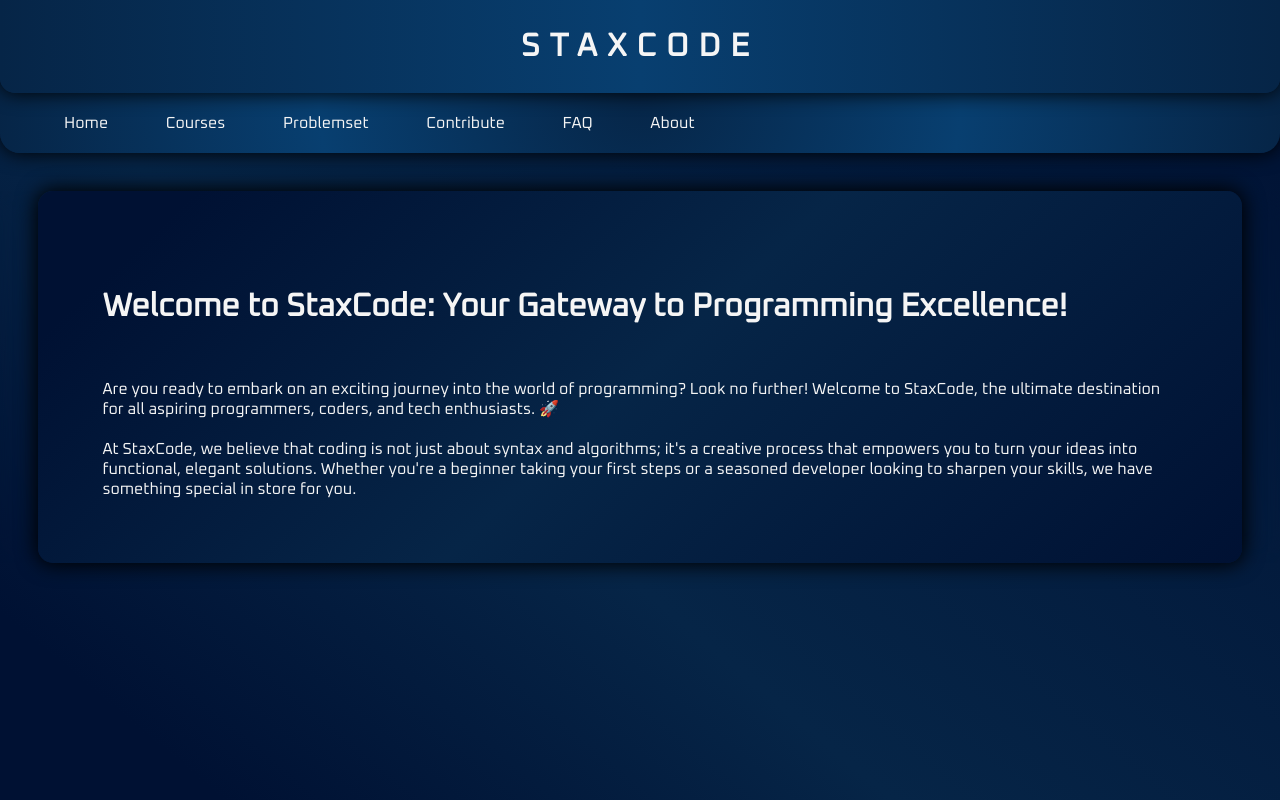
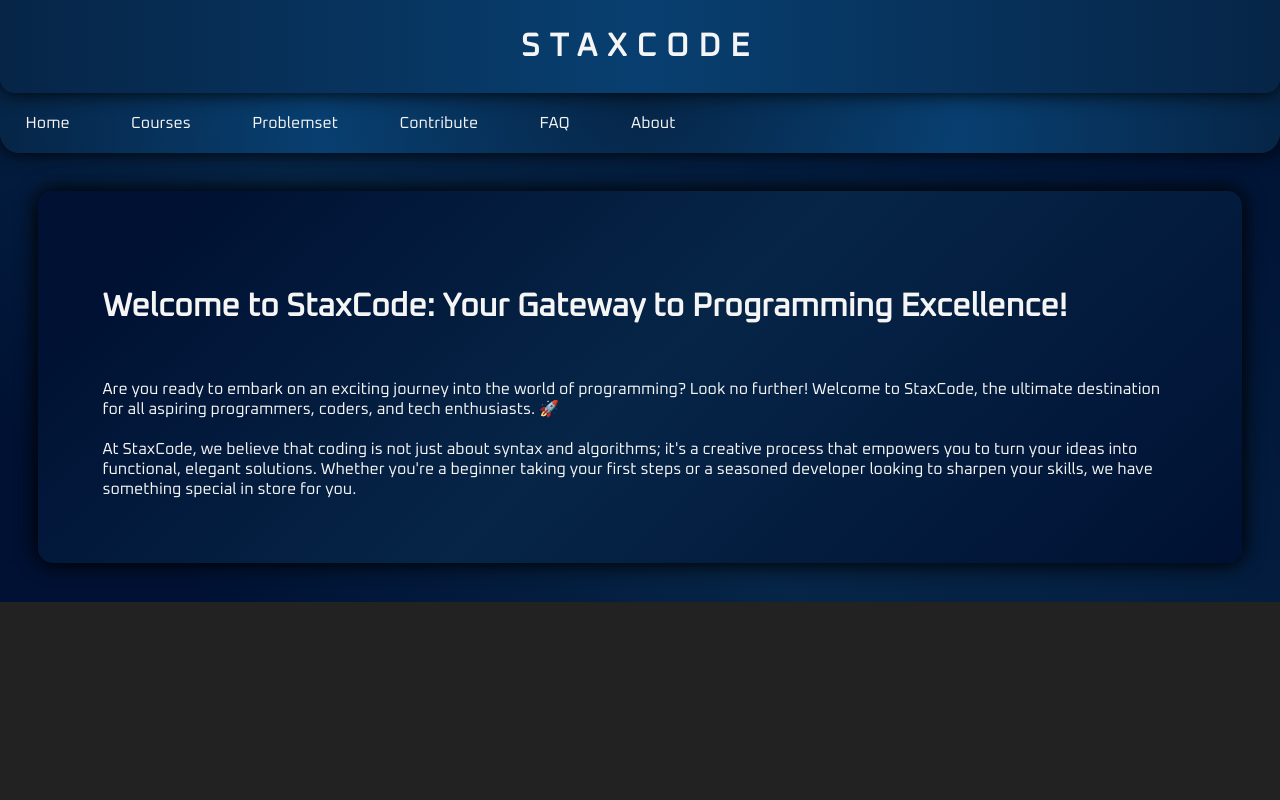
Before and after one commit to maniebra/staxcode, a website: page client/html/index.html in a window 1280 px wide. Drawn offline with Linux system fonts and the light colour scheme.

Commit message:
fixed html height

```diff
--- a/client/css/body.css
+++ b/client/css/body.css
@@ -1,11 +1,8 @@
 @import url("pallete.css");
 @import url("animations.css");
 
-html {
-  height: 100%;
-}
 body {
-  height: 100%;
+  height: max-content;
   background-image: linear-gradient(
     40deg,
     var(--textPrimaryDark) 10%,
--- a/client/css/header.css
+++ b/client/css/header.css
@@ -52,7 +52,7 @@
     var(--primaryDark)
   );
   margin-top: -70px;
-  padding: 5%;
+  padding: 2%;
   padding-top: 90px;
   padding-bottom: 20px;
   gap: 5%;
@@ -60,6 +60,7 @@
   color: var(--textLight);
   font-family: "Oxanium", cursive;
   box-shadow: #000 0 0 20px;
+  overflow-x: auto;
 }
 
 .menu {
```
